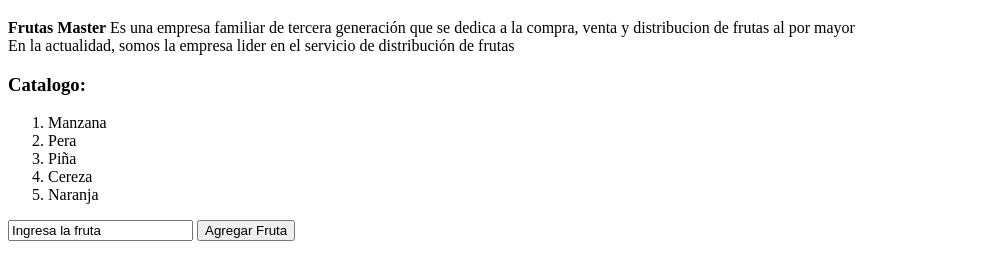
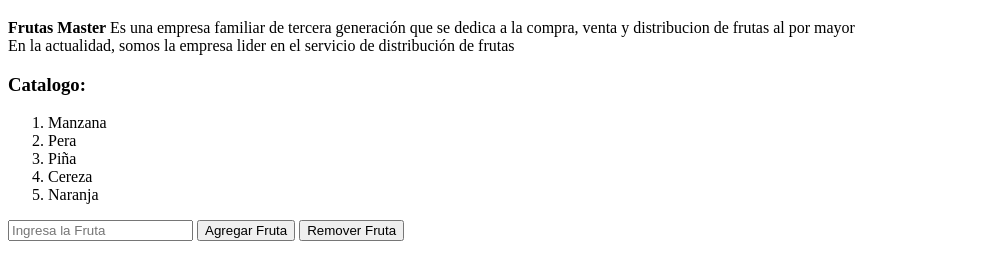
Before and after one commit to shirley-startary/lista-frutas, a plain HTML site: page index.html in a window 1280 px wide. Shown: the part 373-652 px from the top of the page, without its empty margins (0-993 px from the left). Drawn offline with Linux system fonts and the light colour scheme.

Commit message:
se agrego la funcion removerFruta, aun falta utilizar el arreglo.

```diff
--- a/assets/js/javascript.js
+++ b/assets/js/javascript.js
@@ -13,4 +13,14 @@ function agregarFruta(fruta){
 
   elemento.innerHTML = fruta;
   listaOrdenada.appendChild(elemento);
+  document.getElementById("ingresarFruta").value="";
 }
+
+function removerFruta(){
+  var elemento = document.getElementById("lista");
+  //var longitud =elemento.length;  en el depurador me salia undefined. y ahi mismo vi que childElementCount me contaa la cantidad de elementos li
+  var longitud = elemento.childElementCount;  //cuenta la cantidad de elementos hijos.
+  console.log(longitud);
+  console.log(elemento);
+  elemento.removeChild(elemento.children[longitud-1]); // utilice children porque con childNodes me contaba el texto como elementos.s
+}
--- a/index.html
+++ b/index.html
@@ -19,9 +19,9 @@
       <li>Naranja</li>
     </ol>
 
-    <input type="text" name="" value="Ingresa la fruta" id="ingresarFruta" onclick="this.value=''";>
+    <input type="text" placeholder="Ingresa la Fruta"  id="ingresarFruta">
     <button type="button" name="button" onclick="agregarFruta();">Agregar Fruta</button>
-
+    <button type="button" name="button" onclick="removerFruta();">Remover Fruta</button>
     <script type="text/javascript" src="assets/js/javascript.js"> </script>
   </body>
 </html>
```
Also changed, not shown: 1 other file.
